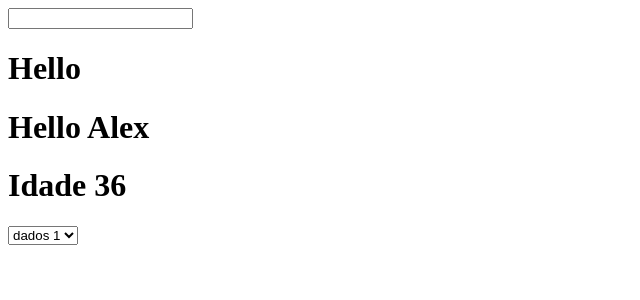
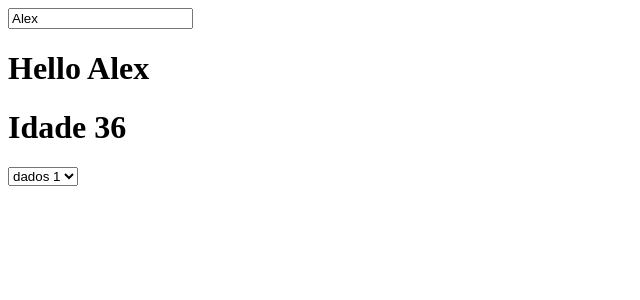
Before and after one commit to alextalha/curso-react-2020, a React (Create React App) app: page / in a window 1280 px wide. Shown: the top 300 px of the page, without its empty margins (0-640 px from the left). Built offline with nearby package versions, Linux system fonts and the light colour scheme.

Commit message:
convertendo para componente funcional

```diff
--- a/src/App.js
+++ b/src/App.js
@@ -1,26 +1,14 @@
 import  React  from 'react';
 
 
-class App extends React.Component{
+ function App(props){
 
-  state = {
-    nome : ""
+
+  const modificarNome = event => {
+    console.log(event.target.value)
   }
 
-  constructor(){
-    super()
-
-    //this.modificarNome = this.modificarNome.bind(this)
-  }
-
-  modificarNome = (event) => {
-      let nome = event.target.value;
-      this.setState({
-        nome: nome
-      })
-  }
-
-  criarCombo = () => {
+  const criarCombo = () => {
     let dados = ['dados 1','dados 2']
     let ComboOptions = dados.map( (item) => <option>{item}</option>)
     return (
@@ -30,23 +18,18 @@ class App extends React.Component{
     )
   }
 
-  componentDidMount(){
-    console.log('Executou o componentDidMount')
-  }
 
-    render(){
-      console.log("Executou o Render")
-      const MeuComboBox = () => this.criarCombo()
+      const MeuComboBox = () => criarCombo()
+
     return (
       <React.Fragment>
-        <input type="text" value={this.state.nome} onChange={this.modificarNome} />
-        <h1>Hello {this.state.nome}</h1>
-        <h1>Hello {this.props.nome}</h1>
-        <h1>Idade {this.props.idade}</h1>
+        <input type="text" value={props.nome} onChange={modificarNome} />
+
+        <h1>Hello {props.nome}</h1>
+        <h1>Idade {props.idade}</h1>
         <MeuComboBox />
       </React.Fragment>
     )
 }
-}
 
 export default App;
```
